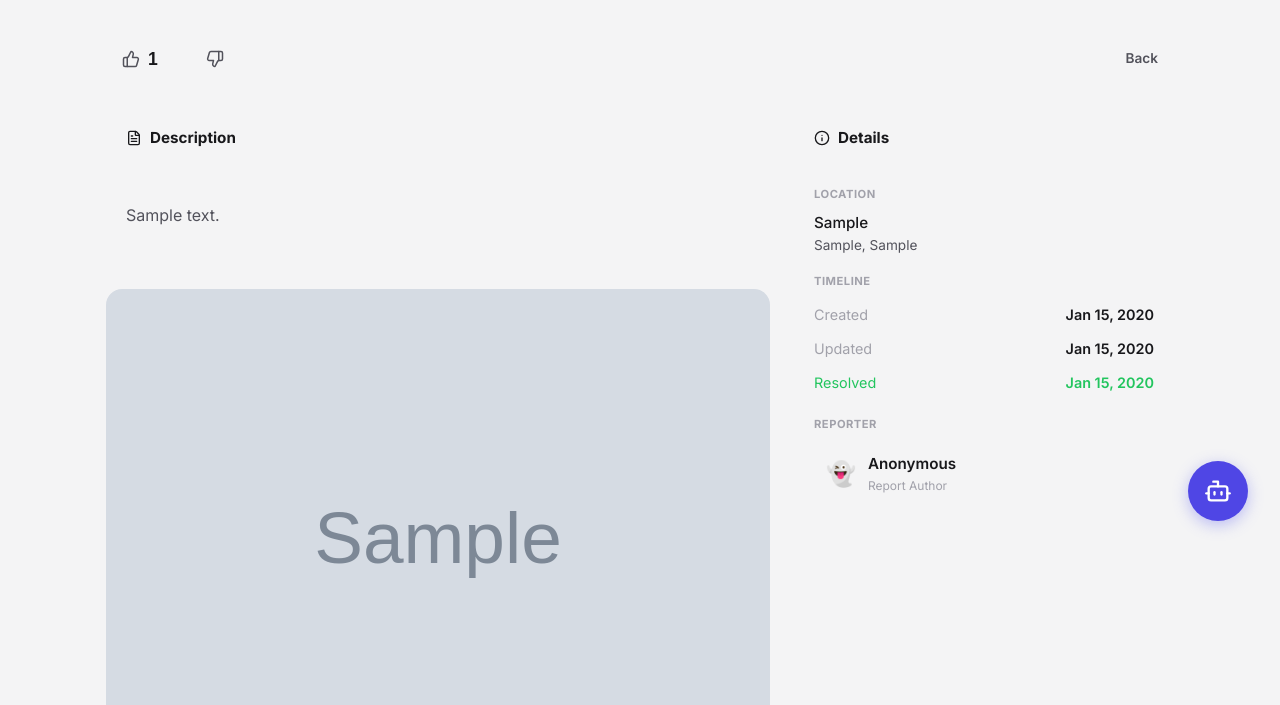
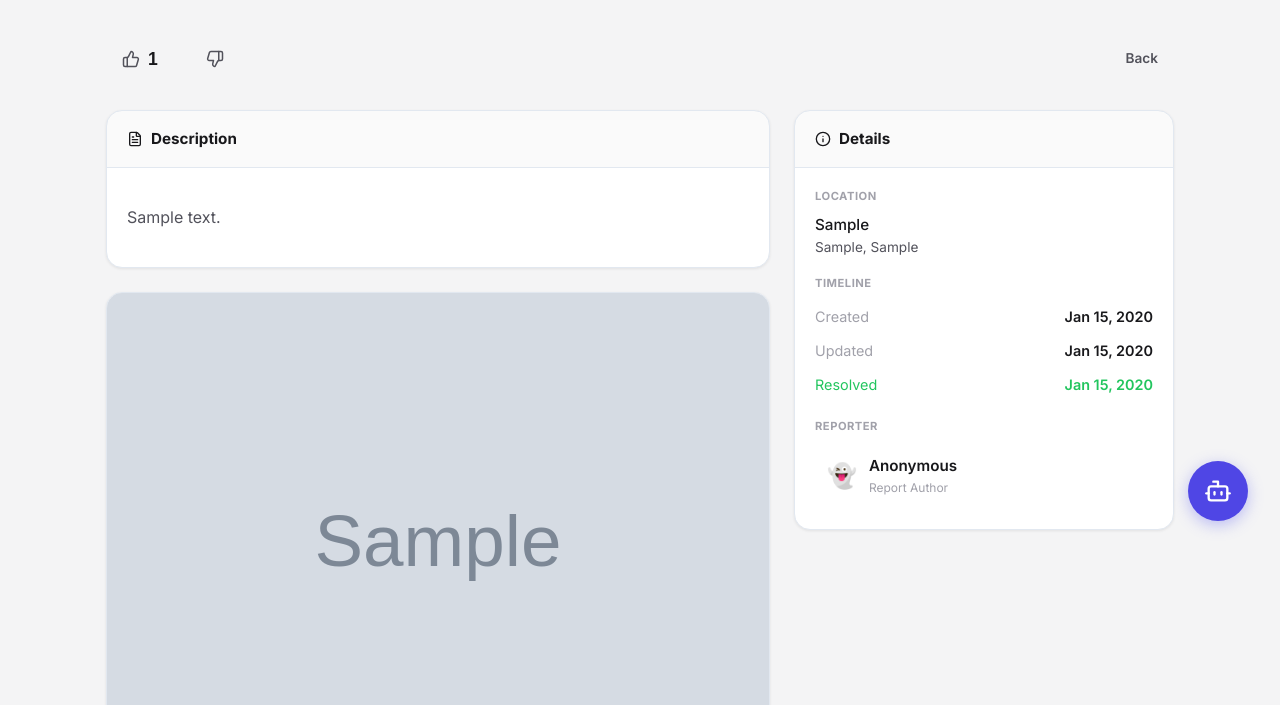
Before and after one commit to leizydog/barangay_concerns, a Django app: page /concerns/1/ in a window 1280 px wide. Shown: the part 247-952 px from the top of the page. Run offline with Django 4.2, Linux system fonts and the light colour scheme; tables that the repository leaves empty hold one stand-in row (values such as "Sample post"); grey boxes marked "Sample" are stand-in pictures.

Commit message:
fix: Add visible borders to detail page cards in light mode

```diff
--- a/barangay_concerns/templates/concerns/detail.html
+++ b/barangay_concerns/templates/concerns/detail.html
@@ -167,21 +167,31 @@
 
     /* Content Cards */
     .detail-card {
-        background: var(--bg-secondary);
-        border: 1px solid var(--border-color);
+        background: var(--bg-card, #ffffff);
+        border: 1px solid #e2e8f0;
         border-radius: 16px;
         overflow: hidden;
         margin-bottom: 1.5rem;
+        box-shadow: 0 1px 3px rgba(0, 0, 0, 0.08);
+    }
+    [data-theme="dark"] .detail-card {
+        border-color: var(--border-color, #374151);
+        box-shadow: 0 1px 3px rgba(0, 0, 0, 0.3);
     }
     .detail-card-header {
         padding: 1rem 1.25rem;
-        border-bottom: 1px solid var(--border-color);
+        border-bottom: 1px solid #e2e8f0;
         display: flex;
         align-items: center;
         gap: 0.5rem;
         font-weight: 700;
         font-size: 0.95rem;
         color: var(--text-primary);
+        background: rgba(0, 0, 0, 0.02);
+    }
+    [data-theme="dark"] .detail-card-header {
+        border-bottom-color: var(--border-color, #374151);
+        background: rgba(255, 255, 255, 0.02);
     }
     .detail-card-body {
         padding: 1.25rem;
```
